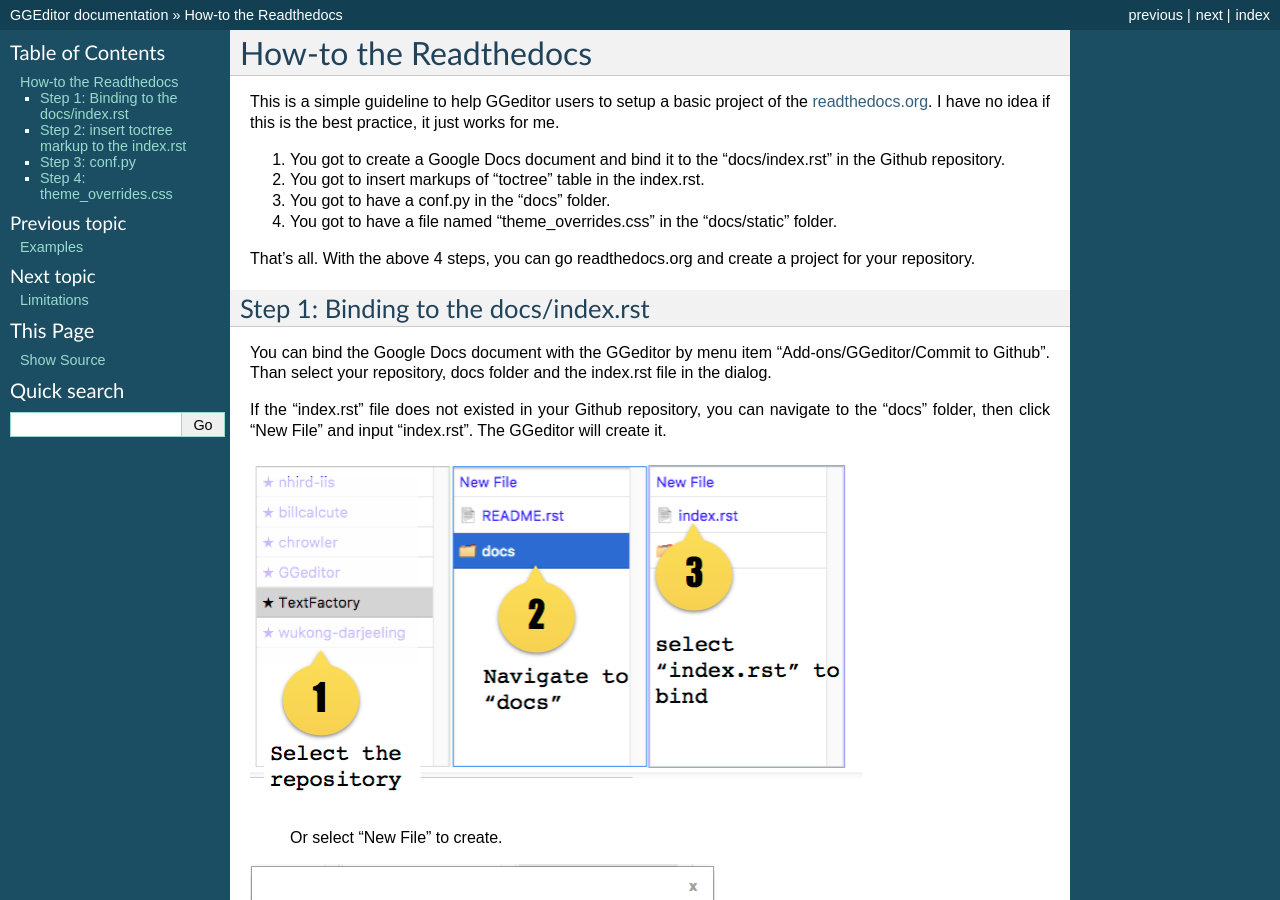
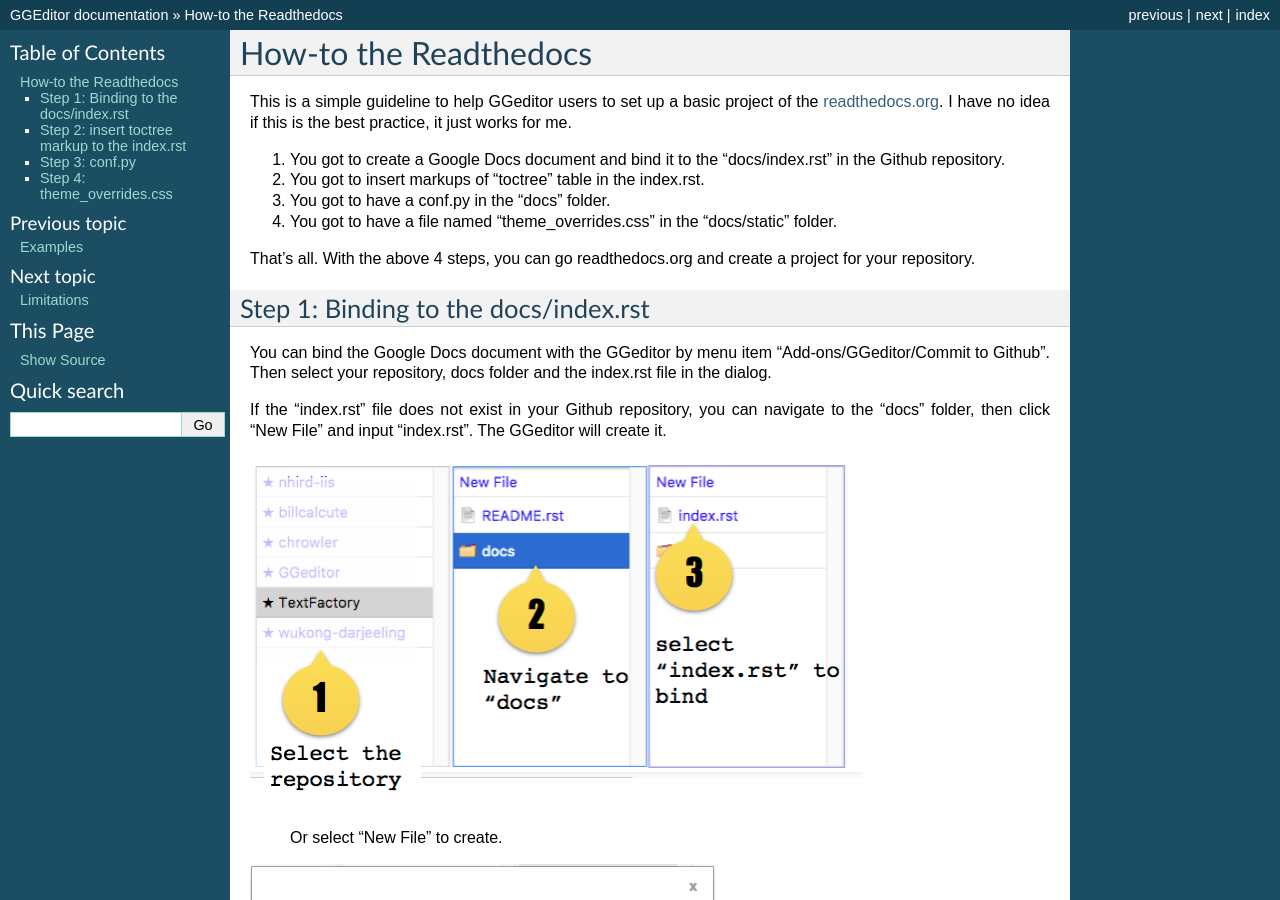
Before and after one commit to iapyeh/GGeditor, a Sphinx documentation site: the page built from docs/how2Readthedocs.rst, in a window 1280 px wide and 900 px high. Built offline with Sphinx 7.4.7, drawn with Linux system fonts in a browser that asks for light colours; some of the changed text lies outside the part shown.

Commit message:
Google Docs reST Editor@2016-11-29 17:4:42

```diff
--- a/docs/how2Readthedocs.rst
+++ b/docs/how2Readthedocs.rst
@@ -4,7 +4,7 @@
 How-to the Readthedocs
 **********************
 
-This is a simple guideline to help GGeditor users to setup a basic project of the \ |LINK1|\ . I have no idea if this is the best practice, it just works for me.
+This is a simple guideline to help GGeditor users to set up a basic project of the \ |LINK1|\ . I have no idea if this is the best practice, it just works for me.
 
 #. You got to create a Google Docs document and bind it to the “docs/index.rst” in the Github repository.
 #. You got to insert markups of “toctree” table in the index.rst.
@@ -18,9 +18,9 @@
 Step 1: Binding to the docs/index.rst
 =====================================
 
-You can bind the Google Docs document with the GGeditor by menu item “Add-ons/GGeditor/Commit to Github”. Than select your repository, docs folder and the index.rst file in the dialog.
+You can bind the Google Docs document with the GGeditor by menu item “Add-ons/GGeditor/Commit to Github”. Then select your repository, docs folder and the index.rst file in the dialog.
 
-If the “index.rst” file does not existed in your Github repository, you can navigate to the “docs” folder, then click “New File” and input “index.rst”. The GGeditor will create it.
+If the “index.rst” file does not exist in your Github repository, you can navigate to the “docs” folder, then click “New File” and input “index.rst”. The GGeditor will create it.
 
 \ |IMG1|\
 
@@ -125,7 +125,7 @@
        white-space: inherit;
     }
 
-Because the standard theme set the white-space to be “no-wrap” for table cell. Which is not desirable for the converted table of the GGeditor.
+Because the standard theme set the white-space to be “no-wrap” for table cell undesirable for the converted table of the GGeditor.
 
 You can reference \ |LINK3|\  for example.
 
```
Also changed, not shown: other parts of docs/how2Readthedocs.rst (+1 -1 lines).
